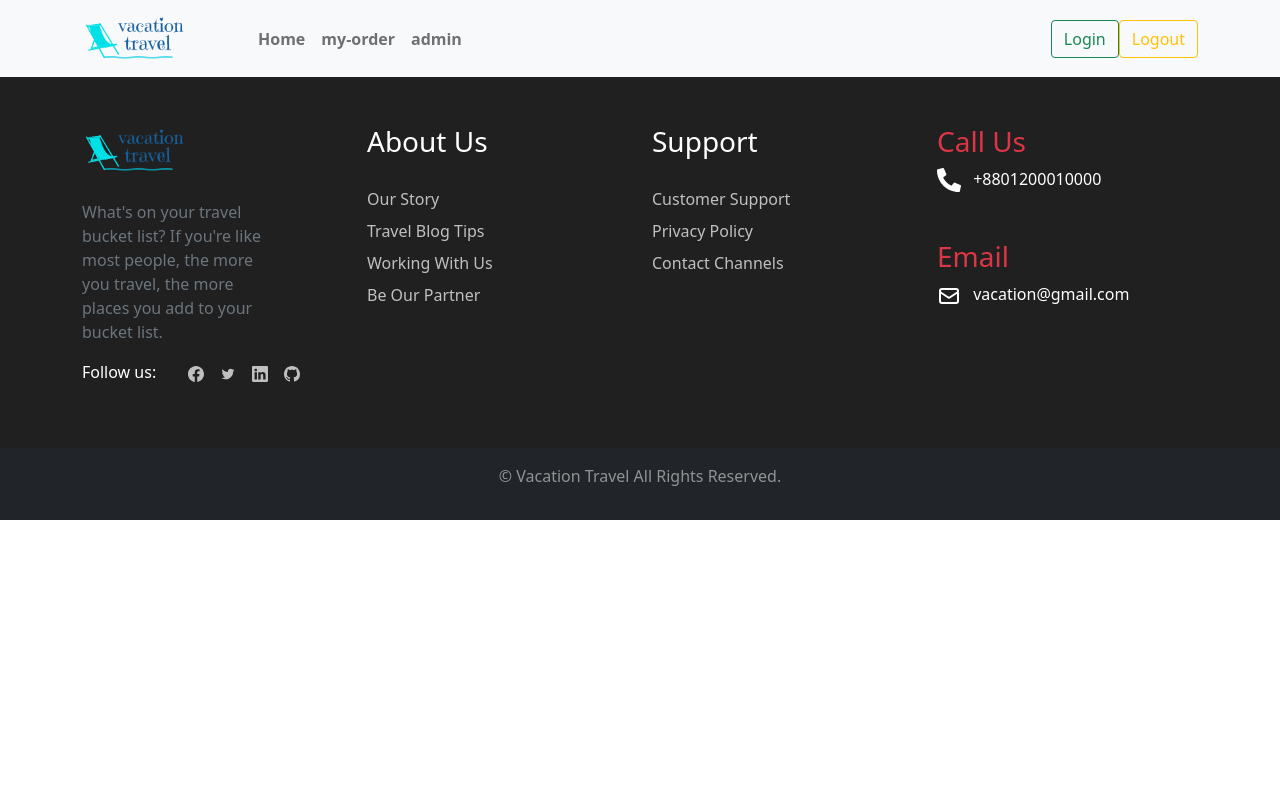
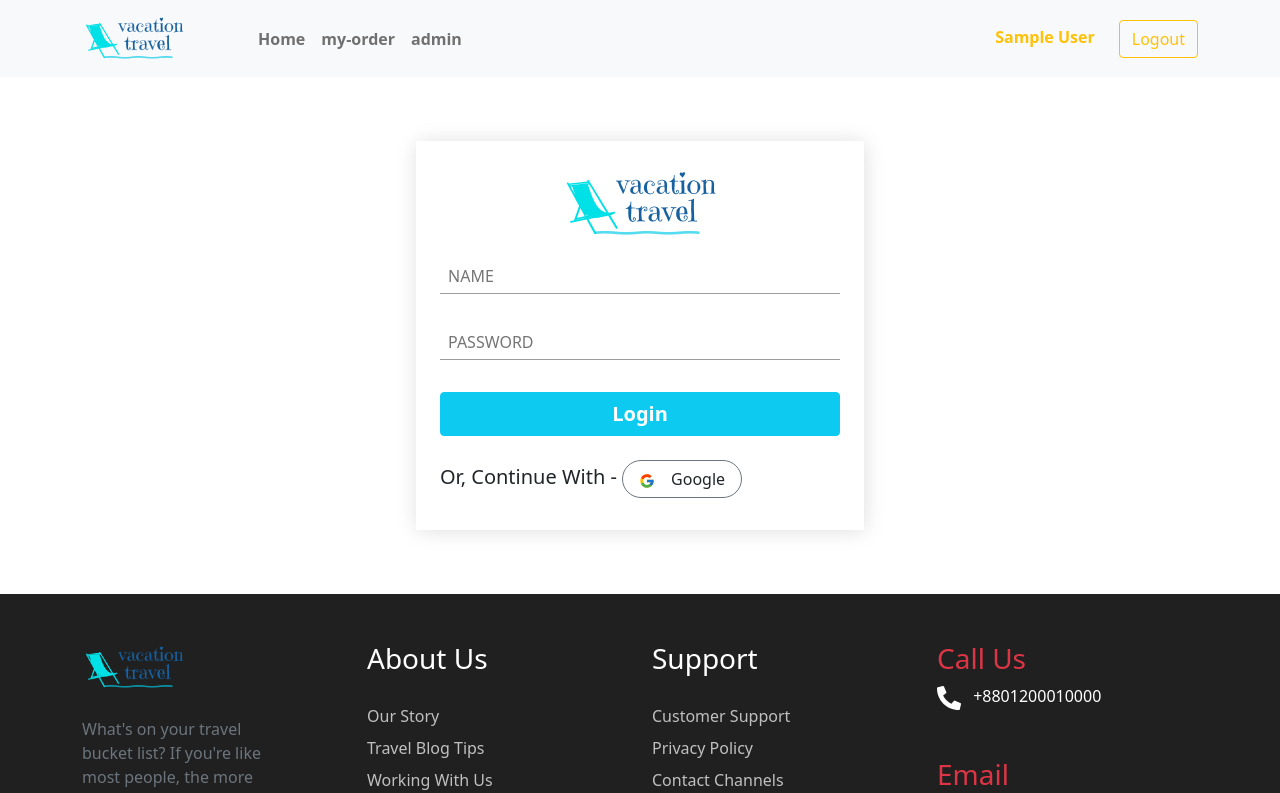
Before and after one commit to Rasedulisllam/vacation-travel-client, a React (Create React App) app: page /login in a window 1280 px wide. Shown: the top 793 px of the page. Built offline with nearby package versions, Linux system fonts and the light colour scheme; no server answers; sample sign-in values are in the browser's storage.

Commit message:
login authentication and orde place system

```diff
--- a/src/App.js
+++ b/src/App.js
@@ -6,10 +6,14 @@ import Header from './pages/Header/Header';
 import Home from './pages/Home/Home/Home';
 import Footer from './pages/Footer/Footer';
 import PackageDetails from './pages/Home/PackageDetails/PackageDetails';
+import AuthProvider from './Context/AuthProvider';
+import Login from './pages/Login/Login';
+import PrivateRoute from './pages/PrivateRoute/PrivateRoute';
 
 function App() {
   return (
     <div className="App">
+      <AuthProvider>
         <BrowserRouter>
           <Header></Header>
           <Switch>
@@ -19,12 +23,16 @@ function App() {
               <Route path='/home'>
                 <Home></Home>
               </Route>
-            <Route path='/packageDetails/:id'>
+              <PrivateRoute path='/packageDetails/:id'>
                 <PackageDetails></PackageDetails>
+              </PrivateRoute>
+              <Route path='/login'>
+                <Login></Login>
               </Route>
           </Switch>
           <Footer></Footer>
         </BrowserRouter>
+      </AuthProvider>
     </div>
   );
 }
--- /dev/null
+++ b/src/Context/AuthProvider.js
@@ -0,0 +1,16 @@
+import React from 'react';
+import { createContext } from 'react';
+import useFirebase from '../Hooks/useFirebase';
+
+export const AuthContext=createContext()
+
+const AuthProvider = ({children}) => {
+    const allContext=useFirebase()
+    return (
+        <AuthContext.Provider value={allContext}>
+            {children}
+        </AuthContext.Provider>
+    );
+};
+
+export default AuthProvider;
--- /dev/null
+++ b/src/Firebase/Firebase.init.js
@@ -0,0 +1,10 @@
+
+import { initializeApp } from "firebase/app";
+import { firebaseConfig } from "./Firebase.config";
+
+
+const InitializeAuthentication = () => {
+    return initializeApp(firebaseConfig);
+};
+
+export default  InitializeAuthentication;
--- /dev/null
+++ b/src/Hooks/useAuth.js
@@ -0,0 +1,9 @@
+
+import { useContext } from 'react';
+import { AuthContext } from '../Context/AuthProvider';
+
+const useAuth = () => {
+    return useContext(AuthContext)
+};
+
+export default useAuth;
--- /dev/null
+++ b/src/Hooks/useFirebase.js
@@ -0,0 +1,56 @@
+import InitializeAuthentication from "../Firebase/Firebase.init";
+import { GoogleAuthProvider,getAuth, signInWithPopup,onAuthStateChanged,signOut } from "firebase/auth";
+import { useState } from "react";
+import { useEffect } from "react";
+
+InitializeAuthentication()
+const auth = getAuth();
+const googleProvider = new GoogleAuthProvider();
+
+const useFirebase = () => {
+    const [user,setUser]=useState({})
+    const [err,setErr]=useState('')
+    const [isLoading,setIsLoading]=useState(true)
+
+
+    // sign in with google
+    const googleSignIn =()=>{
+       return signInWithPopup(auth, googleProvider)
+    }
+
+    // obserber system for user
+    useEffect(()=>{
+        setIsLoading(true)
+        const unsubscrib=onAuthStateChanged(auth, (user) => {
+                            if (user) {
+                            setUser(user)
+                            } else {
+                            setUser({})
+                            }
+                            setIsLoading(false)
+                        });
+        return ()=> unsubscrib();
+    },[])
+
+    // sign out handle
+    const logout=()=>{
+        signOut(auth).then(() => {
+             setUser({})
+          }).catch((error) => {
+            setErr(error.message)
+          });
+    }
+
+    return {
+        user,
+        err,
+        setUser,
+        setErr,
+        isLoading,
+        setIsLoading,
+        googleSignIn,
+        logout,
+    }
+};
+
+export default useFirebase;
--- a/src/pages/Header/Header.js
+++ b/src/pages/Header/Header.js
@@ -1,9 +1,19 @@
 import React from 'react';
 import { Button, Container, Nav, Navbar } from 'react-bootstrap';
 import { Link } from 'react-router-dom';
+import { useHistory } from 'react-router';
 import brand from '../../images/logo/logo3.png'
+import useAuth from '../../Hooks/useAuth';
 
 const Header = () => {
+    const history=useHistory()
+    const {user,logout}=useAuth()
+
+    // handle login button
+    const handleLogin =()=>{
+        history.push('/login')
+    }
+
     return (
         <Navbar bg="light" expand="lg">
             <Container >
@@ -21,8 +31,20 @@ const Header = () => {
 
                 </Nav>
 
-                    <Button variant="outline-success">Login</Button>
-                    <Button variant="outline-warning">Logout</Button>
+                    {
+                        user.email?(
+
+                            <div>
+                                <span className='text-warning fw-bold me-4 '>{user.displayName}</span>
+                                <Button
+                                onClick={logout}
+                                variant="outline-warning"
+                                >Logout</Button>
+                            </div>
+                        ):(
+                            <Button variant="outline-success" onClick={handleLogin}>Login</Button>
+                        )
+                    }
                 </Navbar.Collapse>
             </Container>
             </Navbar>
--- a/src/pages/Home/PackageDetails/PackageDetails.js
+++ b/src/pages/Home/PackageDetails/PackageDetails.js
@@ -1,9 +1,9 @@
 import axios from 'axios';
 import React from 'react';
-import { useEffect } from 'react';
+import { useEffect,useRef } from 'react';
 import { useState } from 'react';
 import { Col, Container, Row,Button } from 'react-bootstrap';
-import { useParams } from 'react-router';
+import { useHistory, useParams } from 'react-router';
 import StarRatings from 'react-star-ratings';
 import {MdOutlineWatchLater} from 'react-icons/md'
 import {IoIosPeople} from 'react-icons/io'
@@ -13,23 +13,54 @@ import {GoLocation} from 'react-icons/go'
 import {GiPriceTag} from 'react-icons/gi'
 import './PackageDetails.css'
 import { useForm } from 'react-hook-form';
+import useAuth from '../../../Hooks/useAuth';
 
 const PackageDetails = (props) => {
     const [packag,setPackag]=useState({});
     const {id} =useParams();
+    const peopleRef = useRef(1.8)
+    const [price,setPrice] = useState(0)
+    const {user}=useAuth()
+    const history =useHistory()
 
     // from control
     const { register, handleSubmit, formState: { errors } } = useForm();
-    const onSubmit = data => console.log(data);
+
+    // save order on database
+    const onSubmit = formData => {
+        const data=formData;
+        data.people=peopleRef.current.value;
+        data.packagName=packag.name;
+        data.price=price;
+        data.img=packag.img;
+        data.status='painding';
+
+        const url='http://localhost:5000/orderPackages';
+        axios.post(url,data)
+            .then(res =>{
+                if(res.data.insertedId){
+                    alert('Booking requist placed successfully')
+                    history.push('/')
+                }
+            })
+    };
 
     // load package deteils
     useEffect(()=>{
         const url=`http://localhost:5000/packages/${id}`
         axios.get(url)
             .then(res=>{
-                setPackag(res.data)
+                setPackag(res.data);
+                setPrice(res.data.price)
             })
-    },[])
+    },[id])
+
+    // control people depandent price value
+    const handlePeople=()=>{
+        const people=peopleRef.current.value;
+        const newPrice=(packag?.price*parseFloat(people)).toFixed(2);
+        setPrice(newPrice)
+    }
 
     return (
         <div>
@@ -79,7 +110,7 @@ const PackageDetails = (props) => {
                         <div className='package-detais-from'>
                             <div>
                                 <h5 className=' py-3 text-white m-0' style={{backgroundColor:'#02cbf3'}}>Price</h5>
-                                <h1 className='py-4 text-white m-0' style={{backgroundColor:'#2bccedcc'}}><GiPriceTag/> ${packag?.price}</h1>
+                                <h1 className='py-4 text-white m-0' style={{backgroundColor:'#2bccedcc'}}><GiPriceTag/> ${price}</h1>
 
                             </div>
 
@@ -89,12 +120,14 @@ const PackageDetails = (props) => {
                                     <input
                                     className={errors.name?'my-input required':'my-input'} type="text"
                                     placeholder='Full Name'
+                                    defaultValue={user.displayName}
                                     {...register("name", { required: true })}
                                     />
 
                                     <input
                                     className={errors.email?'my-input required':'my-input'} type="email"
                                     placeholder='Email Address'
+                                    defaultValue={user.email}
                                     {...register("email", { required: true })}
                                     />
 
@@ -109,6 +142,19 @@ const PackageDetails = (props) => {
                                     placeholder='Travel Date'
                                     {...register("date", { required: true })}
                                     />
+
+                                    <select
+                                    className={errors.people?'my-input required':'my-input'}
+                                    {...register("people")}
+                                    ref={peopleRef}
+                                    onChange={handlePeople}
+                                    form="carform">
+                                    <option default value="1">Total people 1</option>
+                                    <option value="3">Total people 2-3</option>
+                                    <option value="6">Total people 4-6</option>
+                                    <option value="10">Total people 7-10</option>
+                                    </select>
+
                                     <textarea
                                     className={errors.enquiry?'my-input required':'my-input'} type="date"
                                     placeholder='Your Enquiry'
--- /dev/null
+++ b/src/pages/Login/Login.css
@@ -0,0 +1,6 @@
+
+.login-form{
+    width:35%;
+    box-shadow: 1px 1px 20px rgba(0, 0, 0, 0.13);
+    margin:4rem auto;
+}
--- /dev/null
+++ b/src/pages/Login/Login.js
@@ -0,0 +1,74 @@
+import React from 'react';
+import {useLocation,useHistory} from 'react-router'
+import { Button } from 'react-bootstrap';
+import { useForm } from "react-hook-form";
+import  brand  from '../../images/logo/logo3.png'
+import {FcGoogle} from 'react-icons/fc'
+import './Login.css'
+import useAuth from '../../Hooks/useAuth';
+
+
+const Login = () => {
+    const {googleSignIn,setUser,setErr} =useAuth()
+    const history= useHistory();
+    const location =useLocation();
+    const redirect_url=location?.state?.from || '/';
+
+
+    const { register, handleSubmit, formState: { errors } } = useForm();
+    const onSubmit = data => console.log(data);
+
+    // handle google sign in system
+    const handleGoogleSignIn=()=>{
+        googleSignIn()
+        .then((result) => {
+            const user=result.user;
+            setUser(user)
+            history.push(redirect_url)
+        })
+        .catch(err =>{
+            setErr(err.message)
+        })
+    }
+
+    return (
+        <div className='d-flex justify-content-lg-between align-items-center'>
+            <div className='login-form p-4'>
+                <img className='mb-3' src={brand} alt="" />
+                <form onSubmit={handleSubmit(onSubmit)}>
+                    <input
+                    type='text'
+                    placeholder='NAME'
+                    className={errors.name?'my-input required':'my-input'}
+                    {...register("name", { required: true })}
+                    />
+                    <input
+                    type='password'
+                    placeholder='PASSWORD'
+                    className={errors.password?'my-input required':'my-input'}
+                    {...register("password", { required: true })}
+                    />
+                    <Button
+                    className='d-block w-100 text-white fw-bold fs-5'
+                    variant='info'
+                    type='submit'
+                    >Login</Button>
+                </form>
+                <div className='mt-4 text-start'>
+                    <h5 >
+                    <span>Or, Continue With - </span>
+                    <Button
+                    onClick={handleGoogleSignIn}
+                    className='bg-transparent border border-secondary text-dark rounded-pill px-3 '
+                    >
+                    <FcGoogle className='me-3'></FcGoogle>
+                    Google
+                    </Button>
+                    </h5>
+                </div>
+            </div>
+        </div>
+    );
+};
+
+export default Login;
--- /dev/null
+++ b/src/pages/PrivateRoute/PrivateRoute.js
@@ -0,0 +1,36 @@
+import React from 'react';
+import { Spinner } from 'react-bootstrap';
+import { Redirect, Route } from 'react-router';
+import useAuth from '../../Hooks/useAuth';
+
+const PrivateRoute = ({children, ...rest}) => {
+    const {user,isLoading}=useAuth();
+
+    // waiting auth observer
+    if(isLoading){
+        return(
+            <div style={{height:'100vh'}} className=' w-100 d-flex justify-content-center align-items-center'>
+                <Spinner animation="border" variant="danger" />
+            </div>
+        )
+    }
+
+    return (
+        <Route
+            {...rest}
+            render={({location})=>user?.email?children:(
+                <Redirect
+                    to={{
+                        pathname:'/login',
+                        state:{from:location}
+                    }}
+                >
+                </Redirect>
+            )}
+        >
+
+        </Route>
+    );
+};
+
+export default PrivateRoute;
```
Also changed, not shown: src/Firebase/Firebase.config.js (added, +18 -0 lines). Lines whose indentation alone changed are shown as unchanged.
